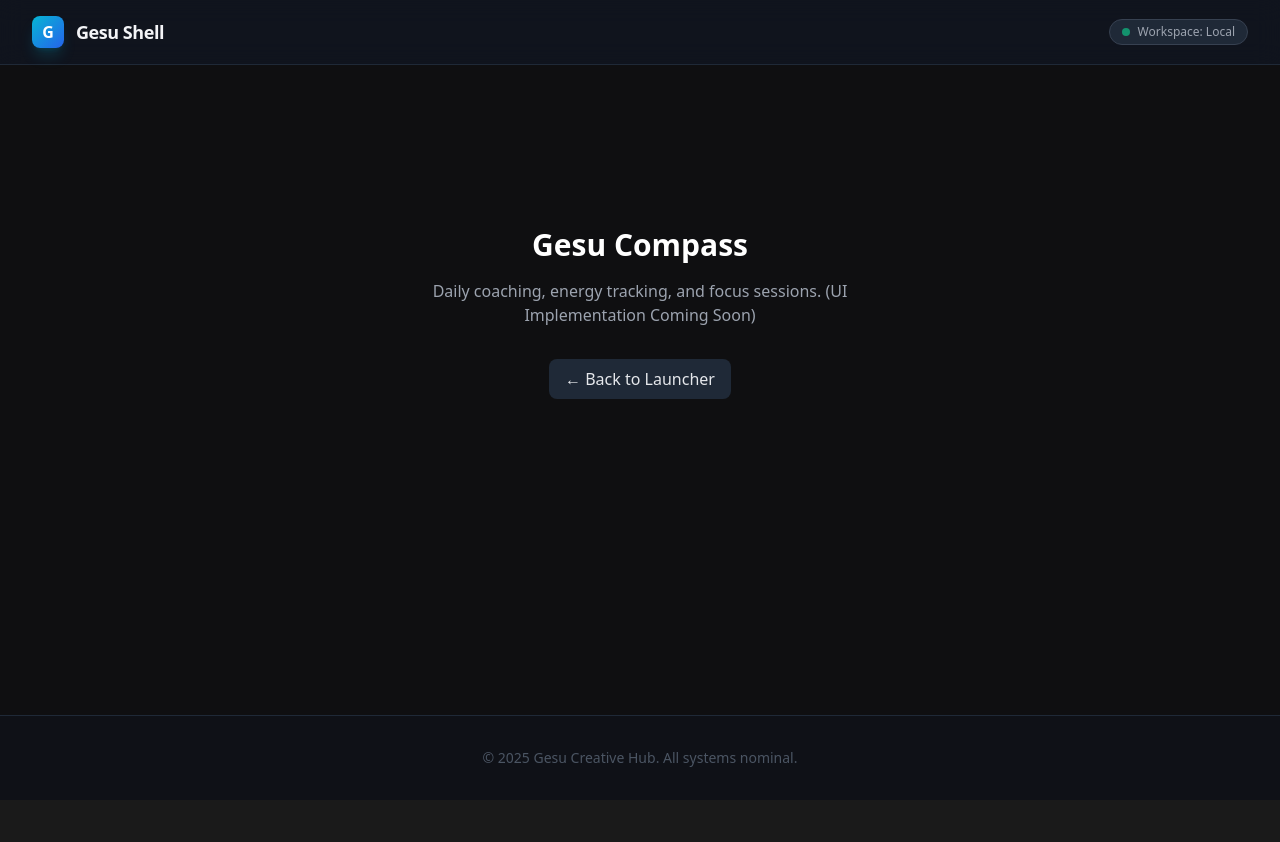
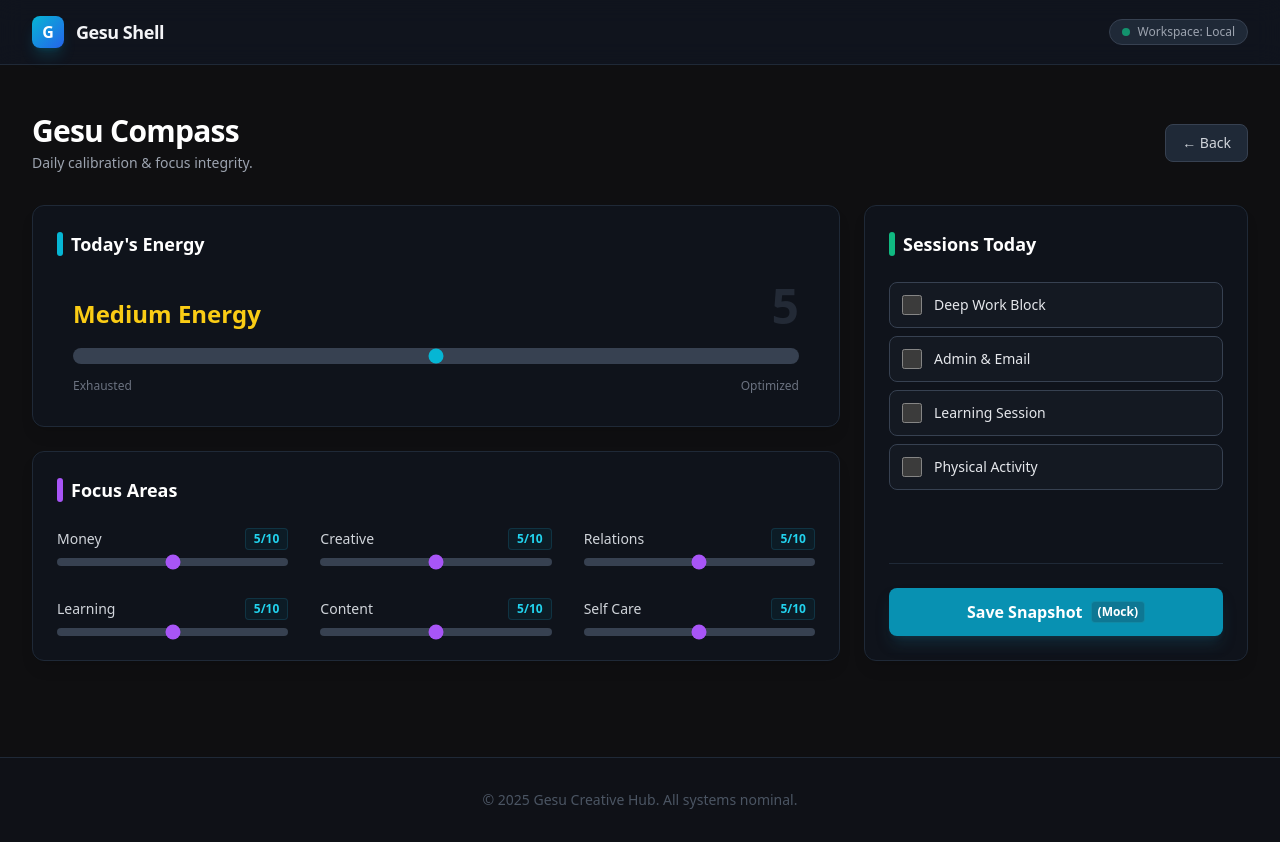
Before and after one commit to gesucreative-hub/gesu-ecosystem-app, a React (Vite) app in the folder apps/gesu-shell/: page /compass in a window 1280 px wide. Before the commit the page ends 800 px from the top, so only its background shows below. Built offline with nearby package versions, Linux system fonts and the light colour scheme.

Commit message:
feat(compass): add Compass dashboard UI and mock snapshot logging

```diff
--- a/apps/gesu-shell/src/pages/CompassPage.tsx
+++ b/apps/gesu-shell/src/pages/CompassPage.tsx
@@ -1,16 +1,221 @@
+import { useState } from 'react';
 import { Link } from 'react-router-dom';
 
+// --- Types & Interfaces ---
+
+interface FocusAreas {
+    [key: string]: number;
+}
+
+interface Session {
+    id: string;
+    label: string;
+    completed: boolean;
+}
+
+// --- Helper Components ---
+
+const SliderControl = ({
+    label,
+    value,
+    onChange,
+    colorClass = "accent-cyan-500"
+}: {
+    label: React.ReactNode;
+    value: number;
+    onChange: (e: React.ChangeEvent<HTMLInputElement>) => void;
+    colorClass?: string;
+}) => (
+    <div className="flex flex-col gap-2">
+        <div className="flex justify-between items-center">
+            <span className="text-gray-300 font-medium text-sm">{label}</span>
+            <span className="text-cyan-400 font-bold bg-cyan-950/30 px-2 py-0.5 rounded text-xs border border-cyan-900/50">
+                {value}/10
+            </span>
+        </div>
+        <input
+            type="range"
+            min="0"
+            max="10"
+            value={value}
+            onChange={onChange}
+            className={`w-full h-2 bg-gray-700 rounded-lg appearance-none cursor-pointer ${colorClass} hover:bg-gray-650 transition-colors`}
+        />
+    </div>
+);
+
+// --- Main Component ---
+
 export function CompassPage() {
+    // State
+    const [energy, setEnergy] = useState<number>(5);
+
+    const [focusAreas, setFocusAreas] = useState<FocusAreas>({
+        'Money': 5,
+        'Creative': 5,
+        'Relations': 5,
+        'Learning': 5,
+        'Content': 5,
+        'Self Care': 5
+    });
+
+    const [sessions, setSessions] = useState<Session[]>([
+        { id: '1', label: 'Deep Work Block', completed: false },
+        { id: '2', label: 'Admin & Email', completed: false },
+        { id: '3', label: 'Learning Session', completed: false },
+        { id: '4', label: 'Physical Activity', completed: false }
+    ]);
+
+    // Derived State
+    const getEnergyLabel = (val: number) => {
+        if (val <= 3) return { text: "Low Energy", color: "text-red-400" };
+        if (val <= 7) return { text: "Medium Energy", color: "text-yellow-400" };
+        return { text: "High Energy", color: "text-emerald-400" };
+    };
+
+    const energyStatus = getEnergyLabel(energy);
+
+    // Handlers
+    const handleFocusChange = (area: string, val: string) => {
+        setFocusAreas(prev => ({ ...prev, [area]: parseInt(val) }));
+    };
+
+    const toggleSession = (id: string) => {
+        setSessions(prev => prev.map(s =>
+            s.id === id ? { ...s, completed: !s.completed } : s
+        ));
+    };
+
+    const saveSnapshot = () => {
+        const snapshot = {
+            timestamp: new Date().toISOString(),
+            energy: { value: energy, label: energyStatus.text },
+            focusAreas,
+            sessions
+        };
+        console.log("Mock Log Saved:", snapshot);
+        alert("Snapshot saved to console (mock)!");
+    };
+
     return (
-        <div className="flex flex-col items-center justify-center min-h-[50vh] text-center">
-            <h1 className="text-3xl font-bold text-white mb-4">Gesu Compass</h1>
-            <p className="text-gray-400 max-w-md mb-8">
-                Daily coaching, energy tracking, and focus sessions.
-                (UI Implementation Coming Soon)
-            </p>
-            <Link to="/" className="px-4 py-2 bg-gray-800 hover:bg-gray-700 text-gray-200 rounded-lg transition-colors">
-                ← Back to Launcher
-            </Link>
+        <div className="flex flex-col gap-6 animate-in fade-in slide-in-from-bottom-2 duration-500">
+
+            {/* Header */}
+            <div className="flex justify-between items-center mb-2">
+                <div>
+                    <h1 className="text-3xl font-bold text-white tracking-tight">Gesu Compass</h1>
+                    <p className="text-gray-400 text-sm mt-1">Daily calibration & focus integrity.</p>
+                </div>
+                <Link to="/" className="px-4 py-2 bg-gray-800 hover:bg-gray-700 text-gray-300 rounded-lg text-sm border border-gray-700 transition-colors">
+                    ← Back
+                </Link>
+            </div>
+
+            <div className="flex flex-col lg:flex-row gap-6">
+
+                {/* LEFT COLUMN (2/3 width) */}
+                <div className="flex-1 flex flex-col gap-6">
+
+                    {/* Energy Card */}
+                    <div className="bg-gray-900/50 backdrop-blur-sm border border-gray-800 p-6 rounded-xl shadow-lg">
+                        <h2 className="text-lg font-semibold text-white mb-6 flex items-center gap-2">
+                            <span className="w-1.5 h-6 bg-cyan-500 rounded-full"></span>
+                            Today's Energy
+                        </h2>
+
+                        <div className="px-4 pb-2">
+                            <div className="flex justify-between items-end mb-4">
+                                <span className={`text-2xl font-bold ${energyStatus.color}`}>
+                                    {energyStatus.text}
+                                </span>
+                                <span className="text-5xl font-black text-gray-700/50 select-none">
+                                    {energy}
+                                </span>
+                            </div>
+
+                            <input
+                                type="range"
+                                min="0"
+                                max="10"
+                                value={energy}
+                                onChange={(e) => setEnergy(parseInt(e.target.value))}
+                                className="w-full h-4 bg-gray-700 rounded-lg appearance-none cursor-pointer accent-cyan-500 hover:accent-cyan-400"
+                            />
+                            <div className="flex justify-between mt-2 text-xs text-gray-500 font-medium">
+                                <span>Exhausted</span>
+                                <span>Optimized</span>
+                            </div>
+                        </div>
+                    </div>
+
+                    {/* Focus Areas Card */}
+                    <div className="bg-gray-900/50 backdrop-blur-sm border border-gray-800 p-6 rounded-xl shadow-lg">
+                        <h2 className="text-lg font-semibold text-white mb-6 flex items-center gap-2">
+                            <span className="w-1.5 h-6 bg-purple-500 rounded-full"></span>
+                            Focus Areas
+                        </h2>
+
+                        <div className="grid grid-cols-1 sm:grid-cols-2 lg:grid-cols-3 gap-x-8 gap-y-8">
+                            {Object.entries(focusAreas).map(([area, value]) => (
+                                <SliderControl
+                                    key={area}
+                                    label={area}
+                                    value={value}
+                                    onChange={(e) => handleFocusChange(area, e.target.value)}
+                                    colorClass="accent-purple-500"
+                                />
+                            ))}
+                        </div>
+                    </div>
+                </div>
+
+                {/* RIGHT COLUMN (1/3 width) */}
+                <div className="lg:w-80 xl:w-96 flex flex-col gap-6">
+
+                    {/* Sessions Card */}
+                    <div className="bg-gray-900/50 backdrop-blur-sm border border-gray-800 p-6 rounded-xl shadow-lg flex-1 flex flex-col h-full">
+                        <h2 className="text-lg font-semibold text-white mb-6 flex items-center gap-2">
+                            <span className="w-1.5 h-6 bg-emerald-500 rounded-full"></span>
+                            Sessions Today
+                        </h2>
+
+                        <div className="flex flex-col gap-2 mb-6">
+                            {sessions.map(session => (
+                                <label
+                                    key={session.id}
+                                    className={`
+                    flex items-center gap-3 p-3 rounded-lg border cursor-pointer transition-all
+                    ${session.completed
+                                            ? 'bg-emerald-900/20 border-emerald-900/50 shadow-inner'
+                                            : 'bg-gray-800/30 border-gray-700 hover:bg-gray-800/50 hover:border-gray-600'}
+                  `}
+                                >
+                                    <input
+                                        type="checkbox"
+                                        checked={session.completed}
+                                        onChange={() => toggleSession(session.id)}
+                                        className="w-5 h-5 rounded border-gray-600 text-emerald-500 focus:ring-emerald-500/20 bg-gray-700 cursor-pointer"
+                                    />
+                                    <span className={`text-sm ${session.completed ? 'text-emerald-400/80 line-through' : 'text-gray-200'}`}>
+                                        {session.label}
+                                    </span>
+                                </label>
+                            ))}
+                        </div>
+
+                        <div className="mt-auto pt-6 border-t border-gray-800">
+                            <button
+                                onClick={saveSnapshot}
+                                className="w-full py-3 bg-cyan-600 hover:bg-cyan-500 text-white rounded-lg font-semibold shadow-lg shadow-cyan-900/40 transition-all active:scale-[0.98] flex items-center justify-center gap-2"
+                            >
+                                <span>Save Snapshot</span>
+                                <span className="text-xs bg-cyan-800/50 px-1.5 py-0.5 rounded border border-cyan-400/20">(Mock)</span>
+                            </button>
+                        </div>
+                    </div>
+
+                </div>
+            </div>
         </div>
     );
 }
```
